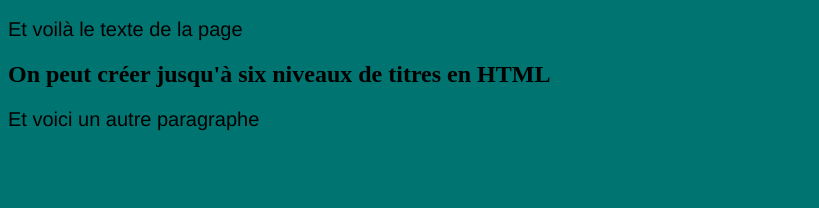
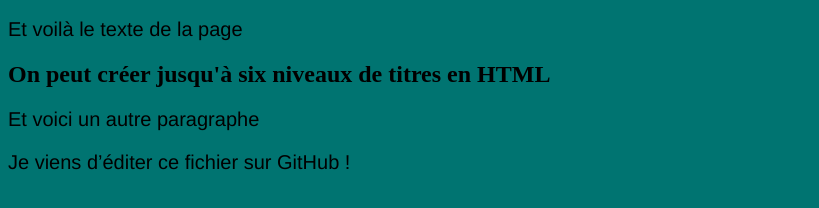
Before and after one commit to AHCENEM/html-css-challenge, a plain HTML site: page index.html in a window 1280 px wide. Shown: the part 380-588 px from the top of the page, without its empty margins (0-819 px from the left). Drawn offline with Linux system fonts and the light colour scheme.

Commit message:
Update index.html
Modification sur GitHub

```diff
--- a/index.html
+++ b/index.html
@@ -13,5 +13,6 @@
 <p> Et voilà le texte de la page</p>
 <h2> On peut créer jusqu'à six niveaux de titres en HTML </h2>
 <p> Et voici un autre paragraphe </p>
+<p>Je viens d’éditer ce fichier sur GitHub !</p>
 </body>
 </html>
```
